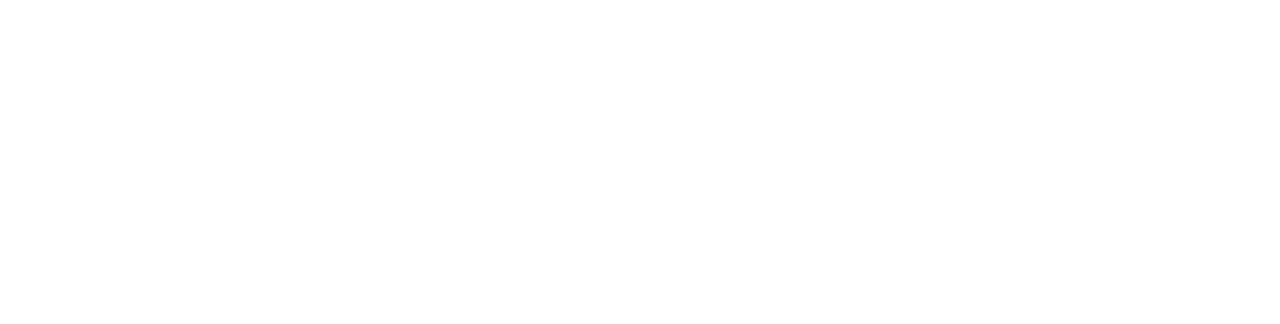
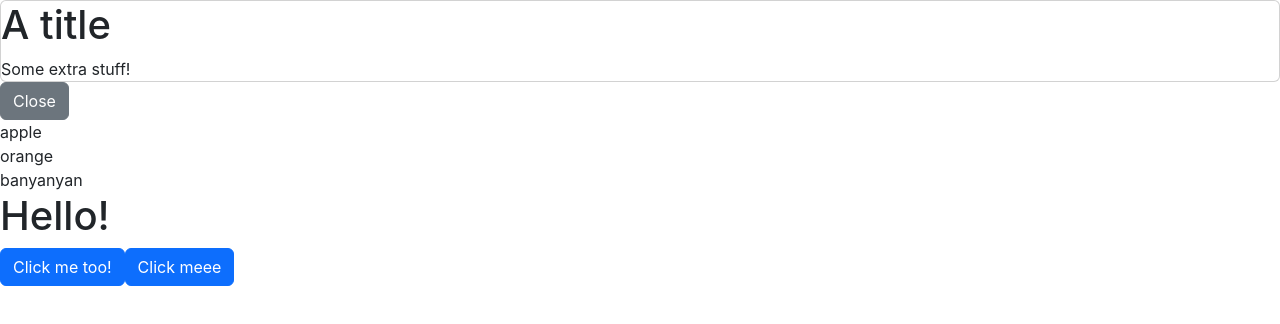
Before and after one commit to hhenriques1999/ReactSelfCrashLearning, a React (Create React App) app in the folder reactselfcrashlearning/: page / in a window 1280 px wide. Shown: the top 324 px of the page. Built offline with nearby package versions, Linux system fonts and the light colour scheme.

Commit message:
HOCs and Composition
A bit hard imo

```diff
--- a/reactselfcrashlearning/src/App.js
+++ b/reactselfcrashlearning/src/App.js
@@ -2,11 +2,87 @@
 import React, { useEffect, useState } from 'react';
 
 // This component is the main app's component and should really only include the header, footer and content (child components)
-function App() {
+const App = () => {
+    return (
+      <div>
+        <Card>
+          <h1>A title</h1>
+          <div>Some extra stuff!</div>
+        </Card>
+        <CloseButton/>
+        <ListWithData
+          data={['apple', 'orange', 'banyanyan']}
+          render={(item, index) => <div key={index}>{item}</div>}
+        />
+        <HelloWithLogging/>
+        <BootstrapButtonWithLogging label="Click me too!"/>
+        <BootstrapButtonWithOnClick label="Click meee"/>
+      </div>
+    );
+};
+
+const Card = (props) => {
   return (
-    <>
-    </>
+    <div className='card'>
+      {props.children}
+    </div>
   );
+};
+
+const Header = () => <h1>Hello, world!</h1>;
+
+const MainContent = () => <p>This is the main content.</p>;
+
+const Footer = () => <p>This is the footer.</p>;
+
+const Button = ({onClick, children}) => (
+  <button className='btn btn-secondary' onClick={onClick}>{children}</button>
+);
+
+const CloseButton = ({onClick}) => (
+  <Button onClick={onClick}>Close</Button>
+);
+
+const withLogging = (WrappedComponent, trackingId) => {
+  return (props) => {
+    console.log(`Rendering ${WrappedComponent.name}, trackingId: ${trackingId}`);
+    return <WrappedComponent {...props} />;
+  }
 }
 
+const withTracking = (WrappedComponent, trackingId) => {
+  return (props) => {
+    const handleClick = (e) => {
+      // Tracking logic here
+      console.log(`Tracked event: ${trackingId}`);
+
+      // Call the original onClick, if provided
+      if (props.onClick) {
+        props.onClick(e);
+      }
+    };
+
+    return <WrappedComponent {...props} onClick={handleClick} />;
+  };
+};
+
+const Hello = () => <h1>Hello!</h1>;
+
+const HelloWithLogging = withLogging(Hello, "hello_el");
+
+const BootstrapButton = ({label, onClick}) => <button className="btn btn-primary" onClick={onClick}>{label}</button>;
+
+const BootstrapButtonWithOnClick = withTracking(BootstrapButton, "button_1");
+
+const BootstrapButtonWithLogging = withLogging(BootstrapButton, "button_2");
+
+const ListWithData = ({data, render}) => {
+  return (
+    <div>
+      {data.map((item, index) => render(item, index))}
+    </div>
+  );
+};
+
+
 export default App;
```
